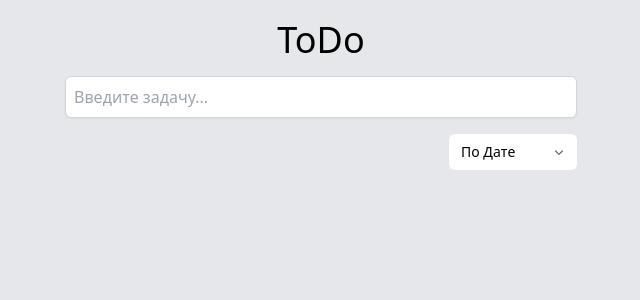
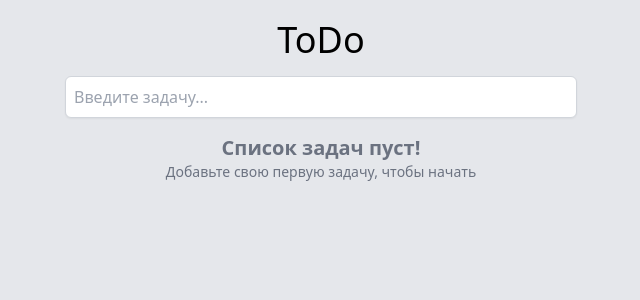
Before and after one commit to HillTrigger/ToDo-List, a Next.js app: page / in a window 1280 px wide. Shown: the top 300 px of the page, without its empty margins (319-959 px from the left). Built offline with nearby package versions, Linux system fonts and the light colour scheme.

Commit message:
minor type fixes

```diff
--- a/components/todo/ToDo.jsx
+++ b/components/todo/ToDo.jsx
@@ -18,6 +18,8 @@ export function ToDo() {
     todos: [],
     sortMethod: { id: 1, name: "По Дате" },
   });
+  const todosIsEmpty = !todoState.todos.length;
+
   return (
     <ToDoLayout>
       <ToDoTitle title="ToDo" />
@@ -28,6 +30,7 @@ export function ToDo() {
         placeholder="Введите задачу..."
       />
       <UiSelect
+        todosIsEmpty={todosIsEmpty}
         selected={todoState.sortMethod}
         onChange={(sortMethod) =>
           dispatch({
@@ -41,7 +44,7 @@ export function ToDo() {
           { id: 3, name: "Завершены" },
         ]}
       />
-      <TodosLayout>
+      <TodosLayout todosIsEmpty={todosIsEmpty}>
         {todoState.todos?.map((todo) => {
           return (
             <ToDoPoint
--- a/components/todo/ui/ToDoInput.jsx
+++ b/components/todo/ui/ToDoInput.jsx
@@ -1,11 +1,11 @@
 export function ToDoInput({ textInput, onChange, onSubmit, ...htmlProps }) {
   return (
-    <form onSubmit={onSubmit} className="flex items-center gap-2">
+    <form onSubmit={onSubmit} className="flex w-full items-center gap-2">
       <input
         onChange={onChange}
         type="text"
         value={textInput}
-        className="border w-[32rem] p-2 rounded-md border-gray-300 shadow-sm focus:border-primary-400 focus:ring focus:ring-primary-200 focus:ring-opacity-50 disabled:cursor-not-allowed disabled:bg-gray-50 disabled:text-gray-500"
+        className="border w-full p-2 rounded-md border-gray-300 shadow-sm focus:border-primary-400 focus:ring focus:ring-primary-200 focus:ring-opacity-50 disabled:cursor-not-allowed disabled:bg-gray-50 disabled:text-gray-500"
         {...htmlProps}
       />
     </form>
--- a/components/todo/ui/ToDoPoint.jsx
+++ b/components/todo/ui/ToDoPoint.jsx
@@ -9,7 +9,7 @@ export function ToDoPoint({
   changeInput,
 }) {
   return (
-    <div className="flex items-center w-[32rem] w- justify-between rounded bg-gray-50 px-8 py-6">
+    <div className="flex items-center  justify-between rounded bg-gray-50 px-8 py-6">
       <div>
         {todo.isEdit ? (
           <input
--- a/components/todo/ui/TodosLayout.jsx
+++ b/components/todo/ui/TodosLayout.jsx
@@ -1,3 +1,12 @@
-export function TodosLayout({ children }) {
-  return <div className="flex flex-col gap-y-2">{children}</div>;
+export function TodosLayout({ children, todosIsEmpty }) {
+  if (todosIsEmpty) {
+    return (
+      <div className="text-center text-gray-500">
+        <p className="text-xl font-semibold">Список задач пуст!</p>
+        <p className="text-sm">Добавьте свою первую задачу, чтобы начать</p>
+      </div>
+    );
+  } else {
+    return <div className="flex flex-col gap-y-2 w-full">{children}</div>;
+  }
 }
--- a/components/uikit/fields/UiSelect.jsx
+++ b/components/uikit/fields/UiSelect.jsx
@@ -6,9 +6,9 @@ import {
 } from "@headlessui/react";
 import { CheckIcon, ChevronDownIcon } from "@heroicons/react/20/solid";
 import clsx from "clsx";
-import { useState } from "react";
 
-export function UiSelect({ settings, selected, onChange }) {
+export function UiSelect({ settings, selected, onChange, todosIsEmpty }) {
+  if (todosIsEmpty) return null;
   return (
     <div className="w-32 ml-auto text-black">
       <Listbox value={selected} onChange={onChange}>
```
